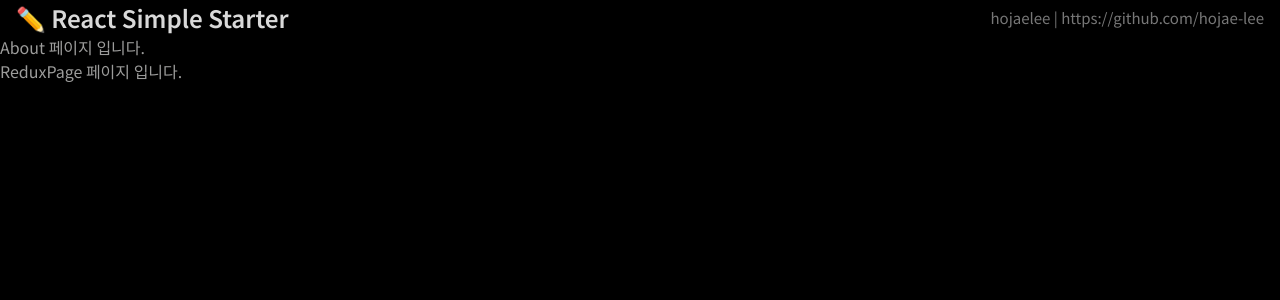
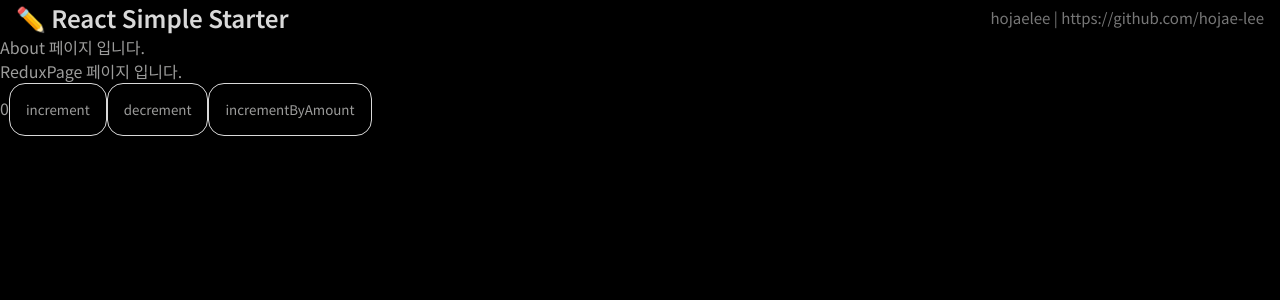
Before and after one commit to hojae-lee/React-Simple-Starter, a React (Vite) app: page /about/redux in a window 1280 px wide. Shown: the top 300 px of the page. Built offline with nearby package versions, Linux system fonts and the light colour scheme.

Commit message:
add: redux 예제 추가

```diff
--- a/src/assets/styles/scss/main.scss
+++ b/src/assets/styles/scss/main.scss
@@ -12,3 +12,10 @@
 
   background-color: black;
 }
+
+button {
+  color: $color-white-500;
+  border: 1px solid $color-white-300;
+  border-radius: 1rem;
+  padding: 1rem;
+}
--- a/src/main.jsx
+++ b/src/main.jsx
@@ -2,11 +2,15 @@ import React from "react";
 import ReactDOM from "react-dom/client";
 import App from "./App.jsx";
 import { RecoilRoot } from "recoil";
+import { store } from "./store/index.js";
+import { Provider } from "react-redux";
 
 ReactDOM.createRoot(document.getElementById("root")).render(
   <React.StrictMode>
-    <RecoilRoot>
-      <App />
-    </RecoilRoot>
+    <Provider store={store}>
+      <RecoilRoot>
+        <App />
+      </RecoilRoot>
+    </Provider>
   </React.StrictMode>
 );
--- a/src/pages/about/ReduxPage.jsx
+++ b/src/pages/about/ReduxPage.jsx
@@ -1,5 +1,12 @@
+import ReduxComponet from "./components/ReduxComponet";
+
 function ReduxPage() {
-  return <div>ReduxPage 페이지 입니다.</div>;
+  return (
+    <div>
+      ReduxPage 페이지 입니다.
+      <ReduxComponet />
+    </div>
+  );
 }
 
 export default ReduxPage;
--- /dev/null
+++ b/src/pages/about/components/ReduxComponet.jsx
@@ -0,0 +1,40 @@
+import { useDispatch, useSelector } from "react-redux";
+import {
+  increment,
+  decrement,
+  incrementByAmount,
+} from "@store/features/counterSlice";
+
+function ReduxComponet() {
+  const count = useSelector((state) => state.counter.value);
+  const dispatch = useDispatch();
+
+  return (
+    <div>
+      <span>{count}</span>
+      <button
+        type="button"
+        aria-label="increment"
+        onClick={() => dispatch(increment())}
+      >
+        increment
+      </button>
+      <button
+        type="button"
+        aria-label="decrement"
+        onClick={() => dispatch(decrement())}
+      >
+        decrement
+      </button>
+      <button
+        type="button"
+        aria-label="incrementByAmount"
+        onClick={() => dispatch(incrementByAmount(2))}
+      >
+        incrementByAmount
+      </button>
+    </div>
+  );
+}
+
+export default ReduxComponet;
--- /dev/null
+++ b/src/store/features/counterSlice.js
@@ -0,0 +1,24 @@
+import { createSlice } from "@reduxjs/toolkit";
+
+const initialState = {
+  value: 0,
+};
+
+export const couterSlice = createSlice({
+  name: "couter",
+  initialState,
+  reducers: {
+    increment: (state) => {
+      state.value += 1;
+    },
+    decrement: (state) => {
+      state.value -= 1;
+    },
+    incrementByAmount: (state, action) => {
+      state.value += action.payload;
+    },
+  },
+});
+
+export const { increment, decrement, incrementByAmount } = couterSlice.actions;
+export default couterSlice.reducer;
--- /dev/null
+++ b/src/store/index.js
@@ -0,0 +1,10 @@
+import { configureStore, combineReducers } from "@reduxjs/toolkit";
+import counterReducer from "./features/counterSlice";
+
+const reducer = combineReducers({
+  counter: counterReducer,
+});
+
+export const store = configureStore({
+  reducer,
+});
--- a/vite.config.js
+++ b/vite.config.js
@@ -14,6 +14,7 @@ export default defineConfig({
       ),
       "@pages": fileURLToPath(new URL("./src/pages", import.meta.url)),
       "@recoil": fileURLToPath(new URL("./src/recoil", import.meta.url)),
+      "@store": fileURLToPath(new URL("./src/store", import.meta.url)),
       "@apis": fileURLToPath(new URL("./src/apis", import.meta.url)),
     },
   },
```
